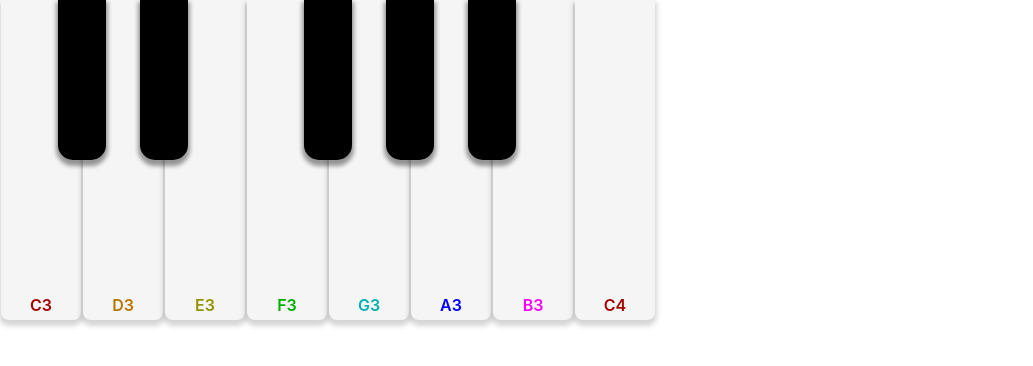
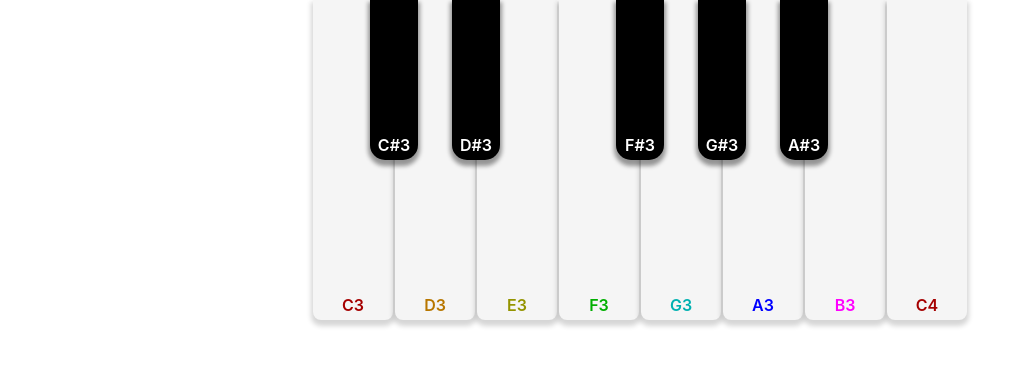
Before and after one commit to mrranjan31paudel/piano, a React (Create React App) app: page / in a window 1280 px wide. Shown: the top 366 px of the page, without its empty margins (0-1033 px from the left). Built offline with nearby package versions, Linux system fonts and the light colour scheme.

Commit message:
DEV: Do some refatoring and handle multiple key press

```diff
--- a/src/components/KeyBoard.js
+++ b/src/components/KeyBoard.js
@@ -3,91 +3,75 @@ import React, { Component } from 'react';
 import FullKey from './keys/FullKey';
 import HalfKey from './keys/HalfKey';
 
-const fullKeysList = [
-  {
-    id: 'c3',
-    label: 'C3',
-    color: 'red'
-  },
-  {
-    id: 'd3',
-    label: 'D3',
-    color: 'orange'
-  },
-  {
-    id: 'e3',
-    label: 'E3',
-    color: 'yellow'
-  },
-  {
-    id: 'f3',
-    label: 'F3',
-    color: 'green'
-  },
-  {
-    id: 'g3',
-    label: 'G3',
-    color: 'cyan'
-  },
-  {
-    id: 'a3',
-    label: 'A3',
-    color: 'blue'
-  },
-  {
-    id: 'b3',
-    label: 'B3',
-    color: 'magenta'
-  },
-  {
-    id: 'c4',
-    label: 'C4',
-    color: 'red'
-  }
-];
-
-const halfKeyList = [
-  {
-    id: 'c3s',
-    leftPos: '58'
-  },
-  {
-    id: 'd3s',
-    leftPos: '140'
-  },
-  {
-    id: 'f3s',
-    leftPos: '304'
-  },
-  {
-    id: 'g3s',
-    leftPos: '386'
-  },
-  {
-    id: 'a3s',
-    leftPos: '468'
-  }
-]
+import ALLOWED_KEYS from '../constants/allowedKeys';
+import { FULL_KEYS, HALF_KEYS } from '../constants/keyLists';
 
 class KeyBoard extends Component {
+  constructor() {
+    super();
+
+    this.state = {
+      pressedKeys: {}
+    };
+  }
+
+  componentDidMount() {
+    document.getElementById('keyboard-wrapper').focus();
+  }
+
+  handleKeyDown = ({ key }) => {
+    if (!ALLOWED_KEYS[key]) return;
+
+    this.setState(state => ({
+      pressedKeys: {
+        ...state.pressedKeys,
+        [key]: true
+      }
+    }));
+  }
+
+  handleKeyUp = ({ key }) => {
+    if (!ALLOWED_KEYS[key]) return;
+
+    let pressedKeys = { ...this.state.pressedKeys };
+    delete pressedKeys[key];
+
+    this.setState({
+      pressedKeys: { ...pressedKeys }
+    });
+  }
 
   render() {
+    const { pressedKeys } = this.state;
+
     return (
-      <>
-        <div className="full-keys-container">
-          {
-            fullKeysList.map(key => (
-              <FullKey {...key} />
-            ))
-          }
-          {
-            halfKeyList.map(key => (
-              <HalfKey {...key} />
-            ))
-          }
+      <div
+        id="keyboard-wrapper"
+        onKeyDown={this.handleKeyDown}
+        onKeyUp={this.handleKeyUp}
+        tabIndex="0"
+      >
+        <div className="all-keys-container">
+          {FULL_KEYS.map(keyItem => (
+            <FullKey
+              key={keyItem.id}
+              {...keyItem}
+              pressedKeys={pressedKeys}
+              handleKeyDown={this.handleKeyDown}
+              handleKeyUp={this.handleKeyUp}
+            />
+          ))}
+          {HALF_KEYS.map(keyItem => (
+            <HalfKey
+              key={keyItem.id}
+              {...keyItem}
+              pressedKeys={pressedKeys}
+              handleKeyDown={this.handleKeyDown}
+              handleKeyUp={this.handleKeyUp}
+            />
+          ))}
         </div>
-
-      </>
+      </div>
     );
   }
 }
--- a/src/components/keys/FullKey.js
+++ b/src/components/keys/FullKey.js
@@ -1,38 +1,31 @@
-import React, { Component } from 'react';
+import React from 'react';
 
-class FullKey extends Component {
-  constructor() {
-    super();
+import KeyBase from './KeyBase';
 
-    this.state = {
-      isPressed: false
-    };
-  }
+const horseSrc = 'http://localhost:3000/piano/sounds/horse.mp3';
 
-  setIsPressed = (pressedState) => {
-    this.setState({
-      isPressed: pressedState
-    });
-  }
-
-  handleKeyPress = () => {
-    this.setIsPressed(true);
-  }
-
-  handleKeyRelease = () => {
-    this.setIsPressed(false);
+class FullKey extends KeyBase {
+  constructor(props) {
+    super(horseSrc, props);
   }
 
   render() {
-    const { isPressed } = this.state;
-    const { id, label, color } = this.props;
+    const {
+      id,
+      label,
+      color,
+      pressedKeys,
+      repKey,
+      handleKeyDown,
+      handleKeyUp
+    } = this.props;
 
     return (
       <div
-        className={`key-full${isPressed ? ' pressed' : ''}`}
+        className={`key-full${pressedKeys[repKey] ? ' pressed' : ''}`}
         id={id}
-        onMouseDown={this.handleKeyPress}
-        onMouseUp={this.handleKeyRelease}
+        onMouseDown={() => handleKeyDown({ key: repKey })}
+        onMouseUp={() => handleKeyUp({ key: repKey })}
       >
         <div className={`key-text color-${color}`}>
           {label}
--- a/src/components/keys/HalfKey.js
+++ b/src/components/keys/HalfKey.js
@@ -1,42 +1,35 @@
-import React, { Component } from 'react';
+import React from 'react';
 
-class HalfKey extends Component {
-  constructor() {
-    super();
+import KeyBase from './KeyBase';
 
-    this.state = {
-      isPressed: false
-    };
-  }
+const horseSrc = 'http://localhost:3000/piano/sounds/horse.mp3';
 
-  setIsPressed = (pressedState) => {
-    this.setState({
-      isPressed: pressedState
-    });
-  }
-
-  handleKeyPress = () => {
-    this.setIsPressed(true);
-  }
-
-  handleKeyRelease = () => {
-    this.setIsPressed(false);
+class HalfKey extends KeyBase {
+  constructor(props) {
+    super(horseSrc, props);
   }
 
   render() {
-    const { isPressed } = this.state;
-    const { id, leftPos } = this.props;
+    const {
+      id,
+      label,
+      leftPos,
+      pressedKeys,
+      repKey,
+      handleKeyDown,
+      handleKeyUp
+    } = this.props;
 
     return (
       <div
-        className={`key-half${isPressed ? ' pressed' : ''} pos-${leftPos}`}
+        className={`key-half${pressedKeys[repKey] ? ' pressed' : ''} pos-${leftPos}`}
         id={id}
-        onMouseDown={this.handleKeyPress}
-        onMouseUp={this.handleKeyRelease}
+        onMouseDown={() => handleKeyDown({ key: repKey })}
+        onMouseUp={() => handleKeyUp({ key: repKey })}
       >
-        {/* <div className={`key-text color-${color}`}>
+        <div className="key-text color-white">
           {label}
-        </div> */}
+        </div>
       </div>
     );
   }
--- /dev/null
+++ b/src/components/keys/KeyBase.js
@@ -0,0 +1,40 @@
+import React, { Component } from 'react';
+
+class KeyBase extends Component {
+  constructor(horseSrc, props) {
+    super();
+
+    this.audio = new Audio(horseSrc);
+  }
+
+  componentDidUpdate(prevProps) {
+    const { pressedKeys, repKey } = this.props;
+
+    if (prevProps.pressedKeys[repKey] && !pressedKeys[repKey]) {
+      return this.stopSound();
+    }
+
+    if (pressedKeys[repKey]) {
+      this.playSound();
+    }
+  }
+
+  playSound = () => {
+    this.audio.play()
+      .then(res => console.log('Played: ', res))
+      .catch(err => console.log('Could not play due to : ', err));
+  }
+
+  stopSound = () => {
+    this.audio.pause();
+    this.audio.currentTime = 0;
+  }
+
+  render() {
+    return (
+      <></>
+    );
+  }
+}
+
+export default KeyBase;
```
